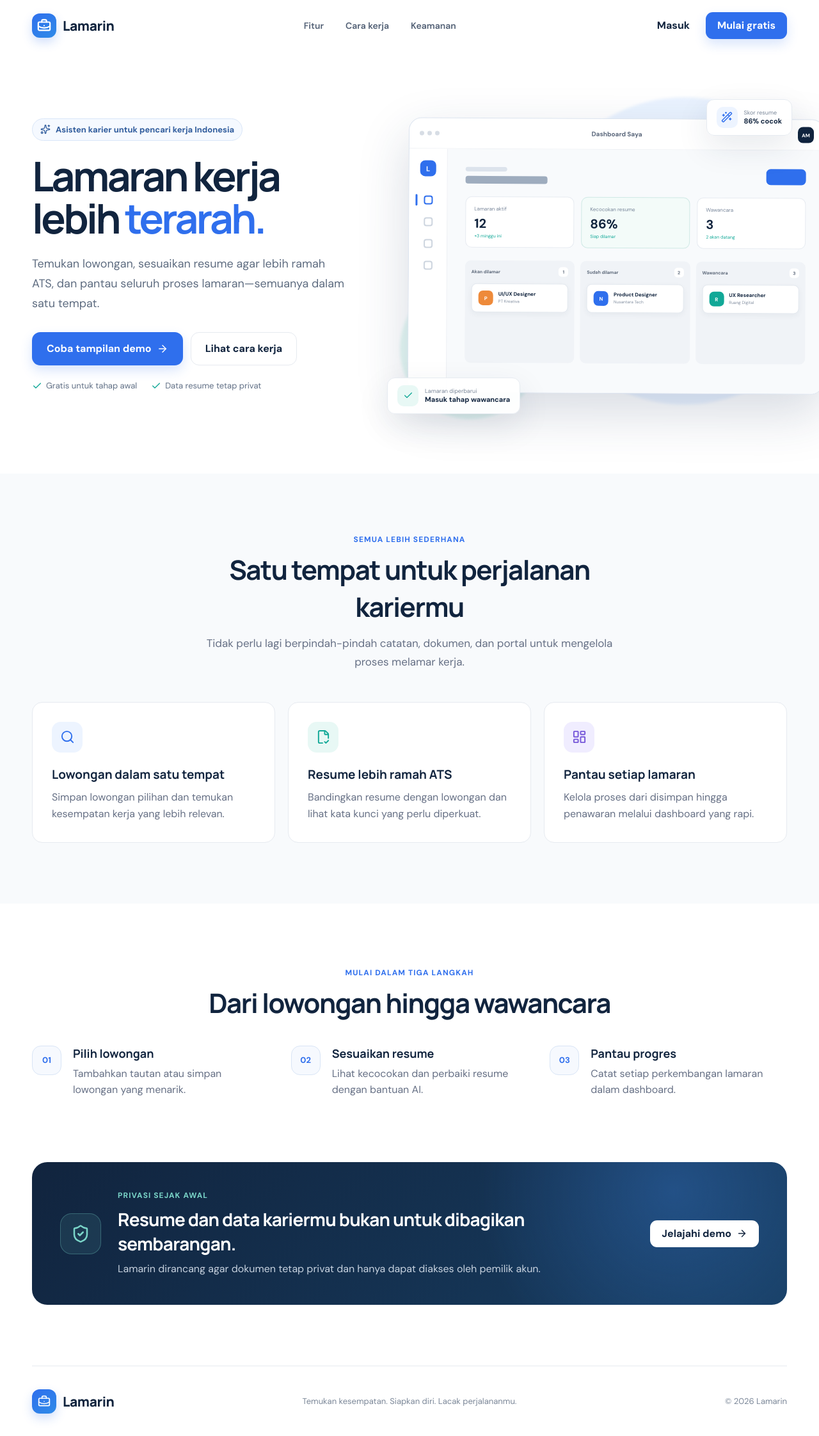
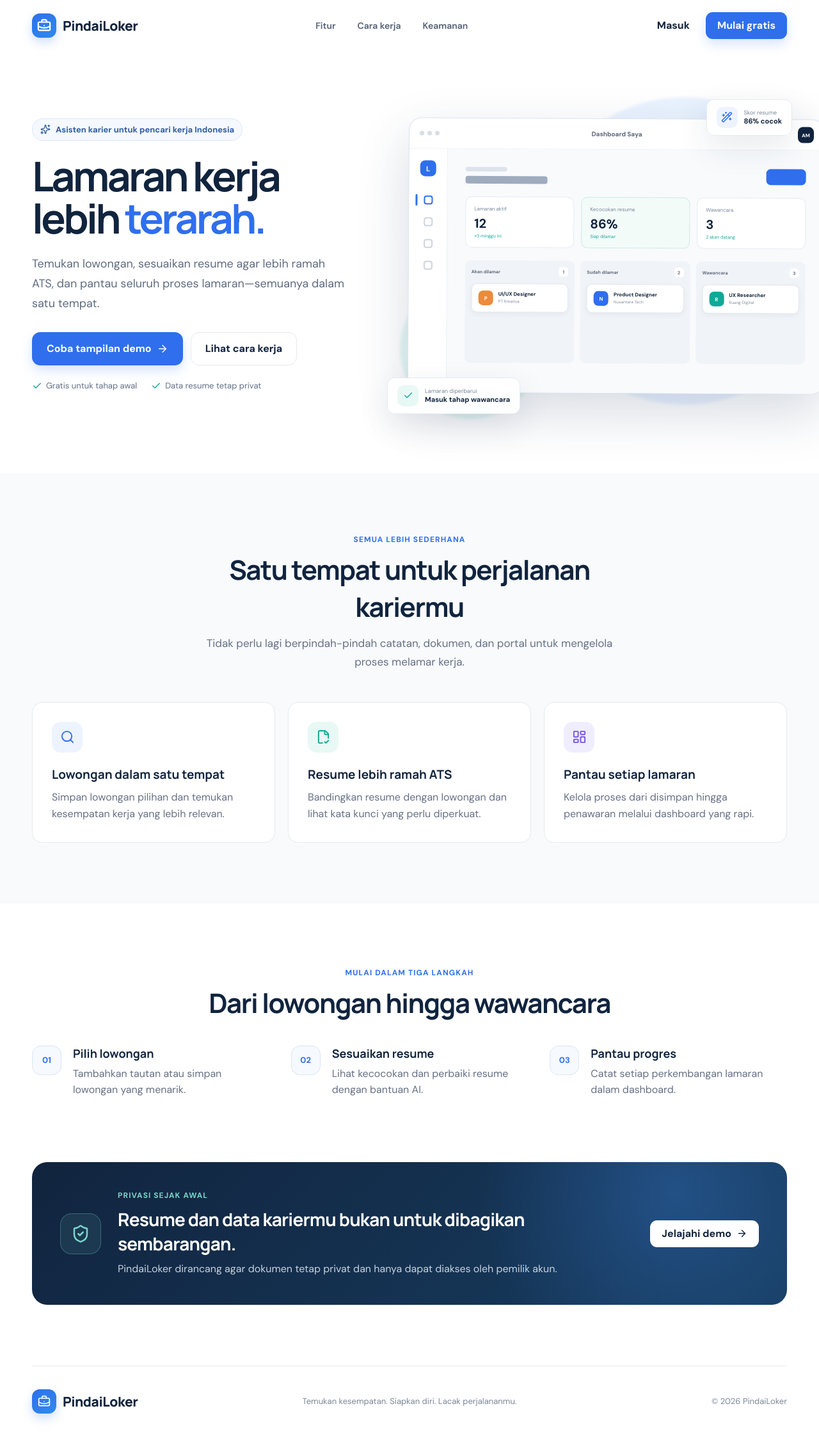
Before and after one commit to eltonmalumbot/pindailoker, a Next.js app: page / in a window 1280 px wide. Shown: the whole page at 64% size. Built offline with nearby package versions, Linux system fonts and the light colour scheme.

Commit message:
Ganti identitas menjadi PindaiLoker: app/page.tsx

```diff
--- a/app/page.tsx
+++ b/app/page.tsx
@@ -36,11 +36,11 @@ export default function Home() {
   return (
     <main className="landing">
       <header className="site-header container">
-        <Link href="/" className="brand" aria-label="Lamarin beranda">
+        <Link href="/" className="brand" aria-label="PindaiLoker beranda">
           <span className="brand-mark">
             <BriefcaseBusiness size={22} strokeWidth={2.4} />
           </span>
-          <span>Lamarin</span>
+          <span>PindaiLoker</span>
         </Link>
         <nav className="desktop-nav" aria-label="Navigasi utama">
           <a href="#fitur">Fitur</a>
@@ -89,7 +89,7 @@ export default function Home() {
           </div>
         </div>
 
-        <div className="hero-visual" aria-label="Contoh dashboard Lamarin">
+        <div className="hero-visual" aria-label="Contoh dashboard PindaiLoker">
           <div className="glow glow-one" />
           <div className="glow glow-two" />
           <div className="preview-window">
@@ -237,7 +237,7 @@ export default function Home() {
             <span className="section-kicker">Privasi sejak awal</span>
             <h2>Resume dan data kariermu bukan untuk dibagikan sembarangan.</h2>
             <p>
-              Lamarin dirancang agar dokumen tetap privat dan hanya dapat
+              PindaiLoker dirancang agar dokumen tetap privat dan hanya dapat
               diakses oleh pemilik akun.
             </p>
           </div>
@@ -252,10 +252,10 @@ export default function Home() {
           <span className="brand-mark">
             <BriefcaseBusiness size={20} />
           </span>
-          <span>Lamarin</span>
+          <span>PindaiLoker</span>
         </Link>
         <p>Temukan kesempatan. Siapkan diri. Lacak perjalananmu.</p>
-        <span>© 2026 Lamarin</span>
+        <span>© 2026 PindaiLoker</span>
       </footer>
     </main>
   );
```
